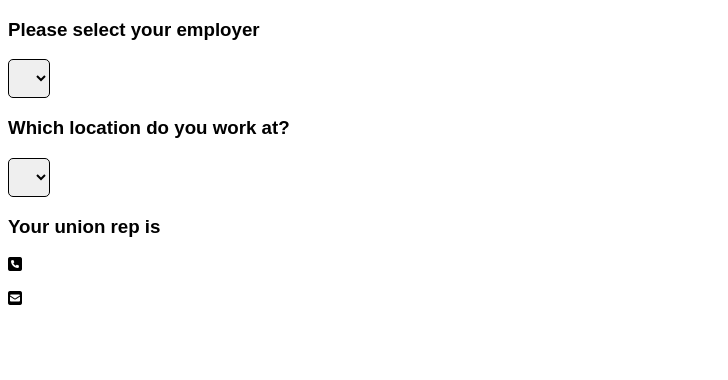
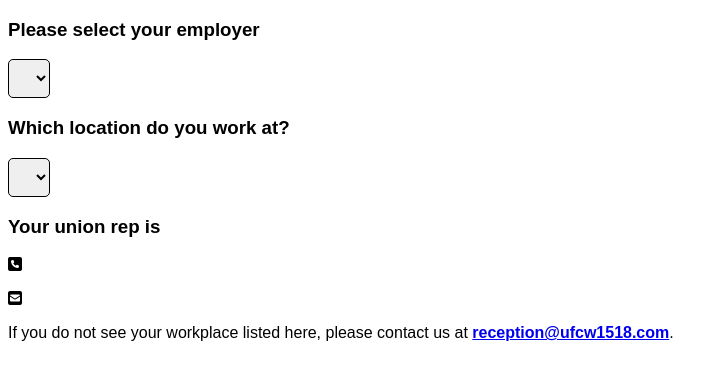
Before and after one commit to rwildeufcw1518/repfinder, a plain HTML site: page index.html in a window 1280 px wide. Shown: the whole page, without its empty margins (0-728 px from the left). Drawn offline with Linux system fonts and the light colour scheme; no server answers; a web font is replaced by a local one.

Commit message:
Update index.html

```diff
--- a/index.html
+++ b/index.html
@@ -131,5 +131,6 @@ getData();
   <p><i class="fa-solid fa-square-phone"></i> <span id="repNumber"></span></p>
   <p><i class="fa-solid fa-square-envelope"></i> <a href="" id="emailLink"><span id="repEmail"></span></a></p>
 </div>
+  <p>If you do not see your workplace listed here, please contact us at <strong><a href="mailto:reception@ufcw1518.com">reception@ufcw1518.com</a></strong>.</p>
 </body>
 </html>
```
